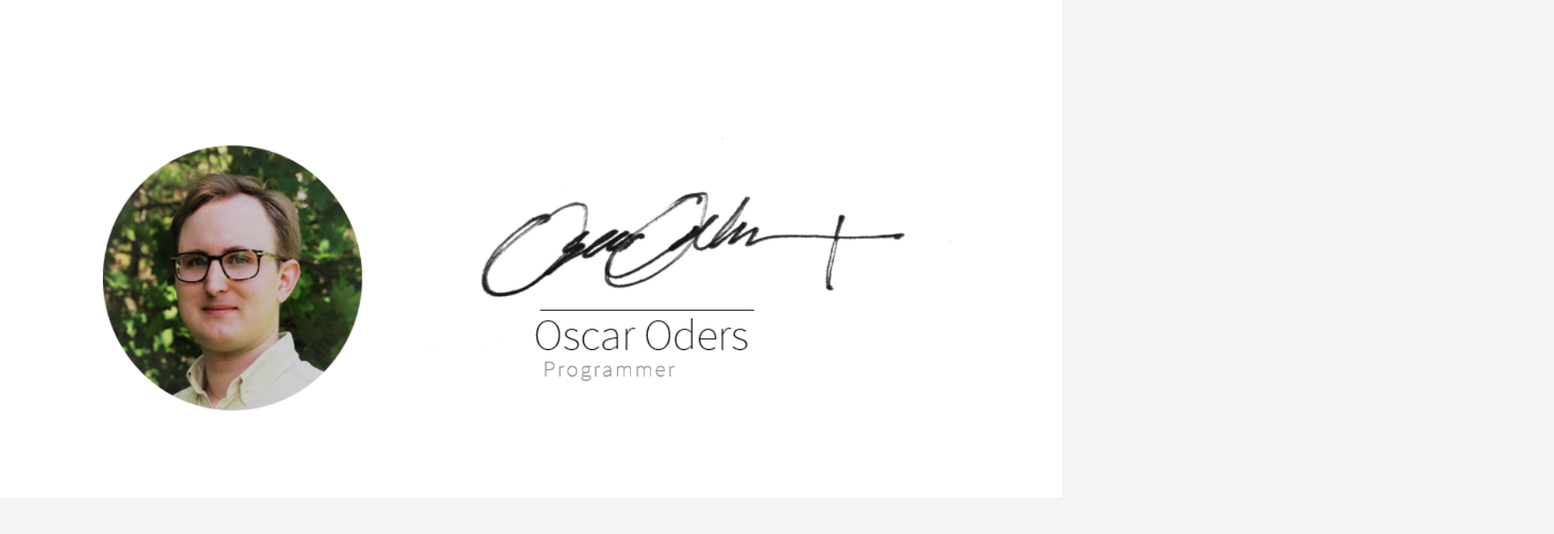
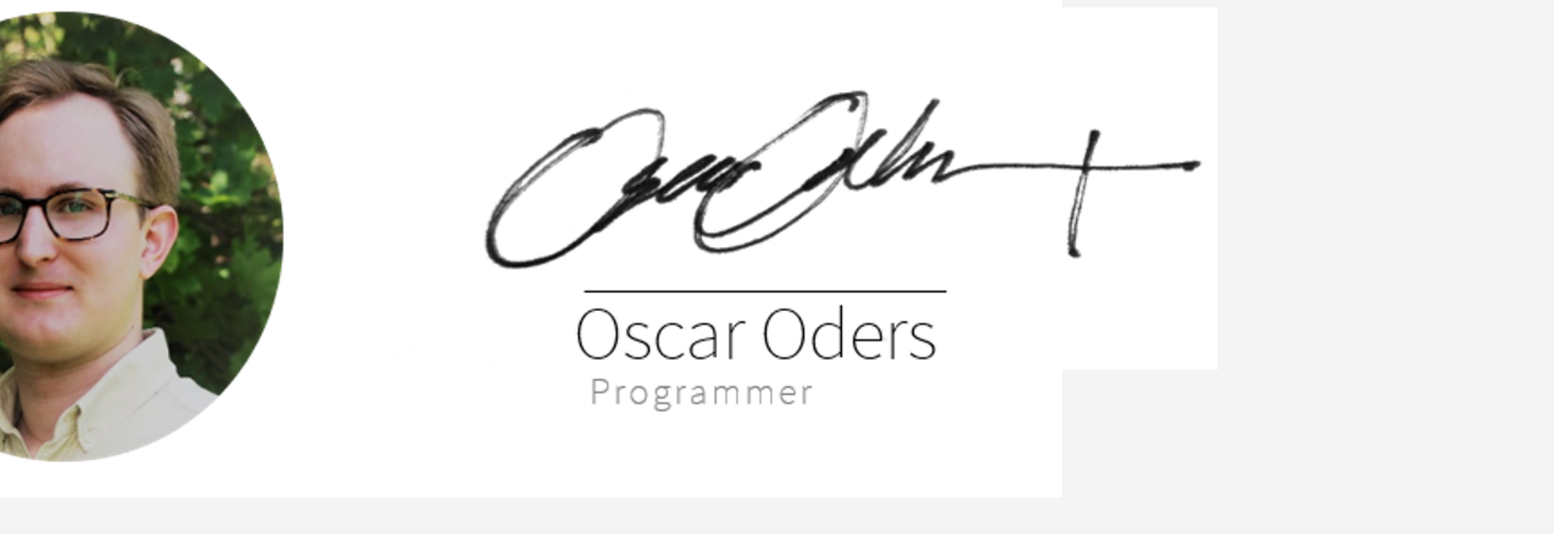
Before and after one commit to oscaroders/oscaroders.github.io, a plain HTML site: page index.html in a window 1280 px wide. Shown: the top 644 px of the page at 83% size, 1873 px wide, since content can reach past the window. Drawn offline with Linux system fonts and the light colour scheme.

Commit message:
Update index.html

```diff
--- a/index.html
+++ b/index.html
@@ -10,7 +10,7 @@
 		<!-- Header -->
 			<header id="header" class="alt">
 				<div class="inner">
-					<img src="images/headerLarge.png" srcset="images/header.png 1000w" alt="oscar oders">
+					<img src="images/header.png" srcset="images/headerLarge.png 1000w" alt="oscar oders">
 				</div>
 			</header>
 
```
